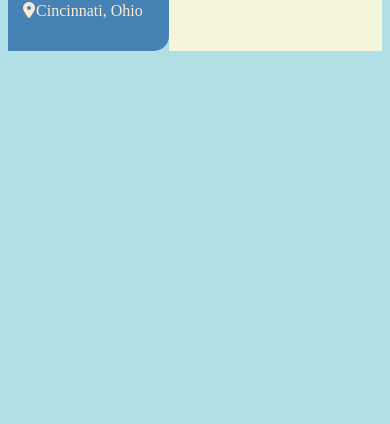
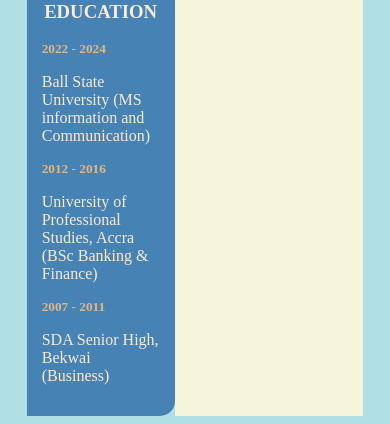
Before and after one commit to kwameasannte42/resume, a plain HTML site: page index.html in a window 390 px wide. Shown: the part 694-1118 px from the top of the page. Before the commit the page ends 844 px from the top, so only its background shows below. Drawn offline with Linux system fonts and the light colour scheme.

Commit message:
playing around responsivenes

```diff
--- a/index.html
+++ b/index.html
@@ -11,8 +11,7 @@
 </head>
 
 <body>
-    <h1>Resume</h1>
-
+    <div class="wrapper">
         <div class="container">
             <div class="left-side">
                 <img src="https://via.placeholder.com/150">
@@ -39,16 +38,33 @@
                         <p>github.com/kwameasannte42</p>
                         <p>Cincinnati, Ohio</p>
                     </div>
+                </div>
 
+                <h3 id="info">EDUCATION</h3>
 
+                <div class="education">
+                    <div id="one">
+                        <h5>2022 - 2024</h5>
+                        <p>Ball State University (MS information and Communication)</p>
+                    </div>
+                    <div id="two">
+                        <h5>2012 - 2016</h5>
+                        <p>University of Professional Studies, Accra (BSc Banking & Finance)</p>
+                    </div>
+                    <div id="three">
+                        <h5>2007 - 2011</h5>
+                        <p>SDA Senior High, Bekwai (Business)</p>
+                    </div>
                 </div>
 
             </div>
 
             <div class="right-side">
                 <h3>PROFILE</h3>
+
             </div>
 
+        </div>
     </div>
 
 
--- a/styles.css
+++ b/styles.css
@@ -1,15 +1,25 @@
 body {
     background-color: powderblue;
+
+
 }
 
 h1 {
     text-align: center;
 }
 
+.wrapper {
+     display: flex;
+    justify-content: center;
+    width: 100%;
+    height: auto;
+}
+
 .container {
     display: flex;
-    justify-content: end;
-    height: 80%;
+    width: 90%;
+    height:auto;
+
 }
 
 .top,
@@ -55,3 +65,11 @@
 #icons {
     width: 10%;
 }
+
+h5, #one, #two, #three{
+    margin: 0;
+}
+
+h5 {
+    color:burlywood
+}
```
Lines whose indentation alone changed are shown as unchanged.
